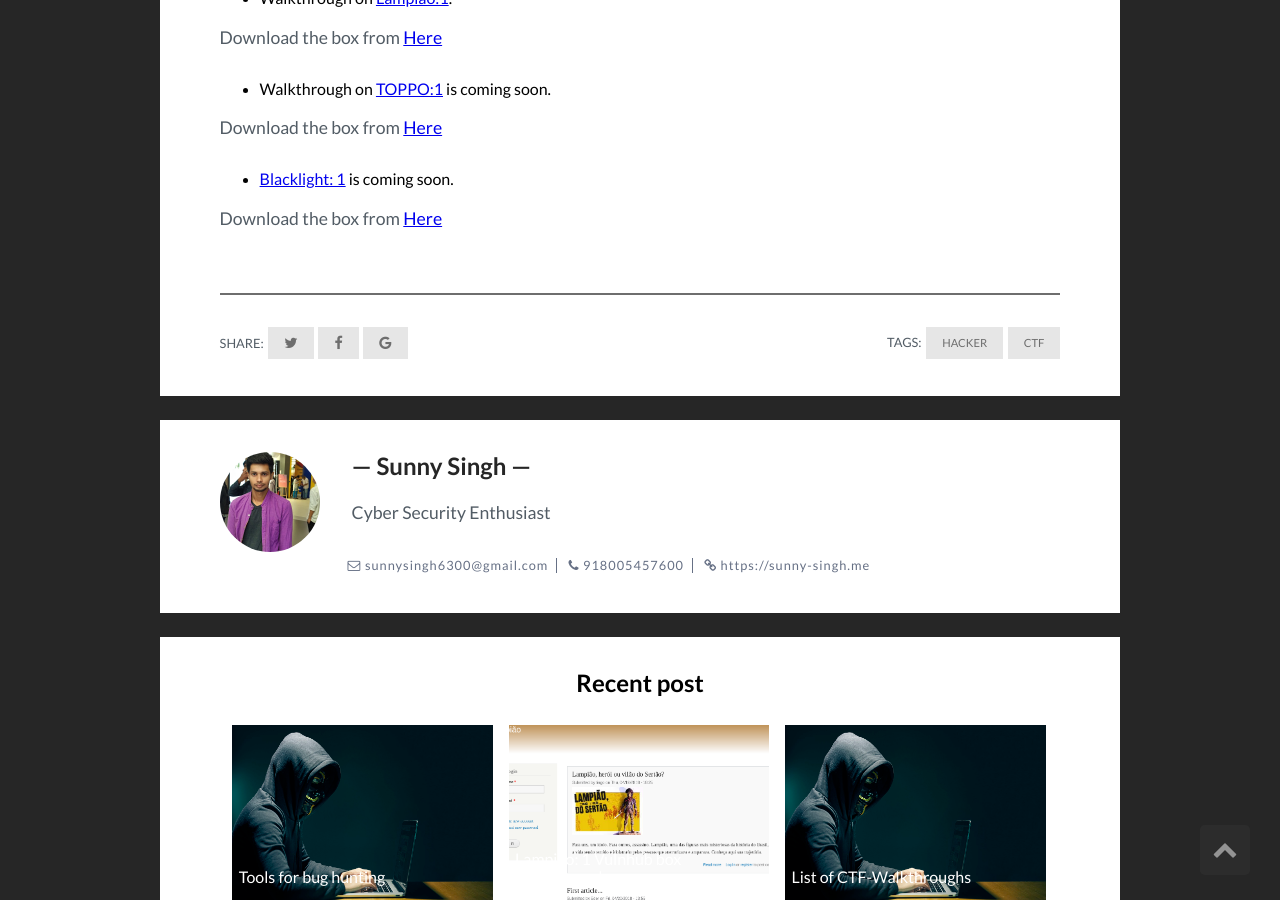
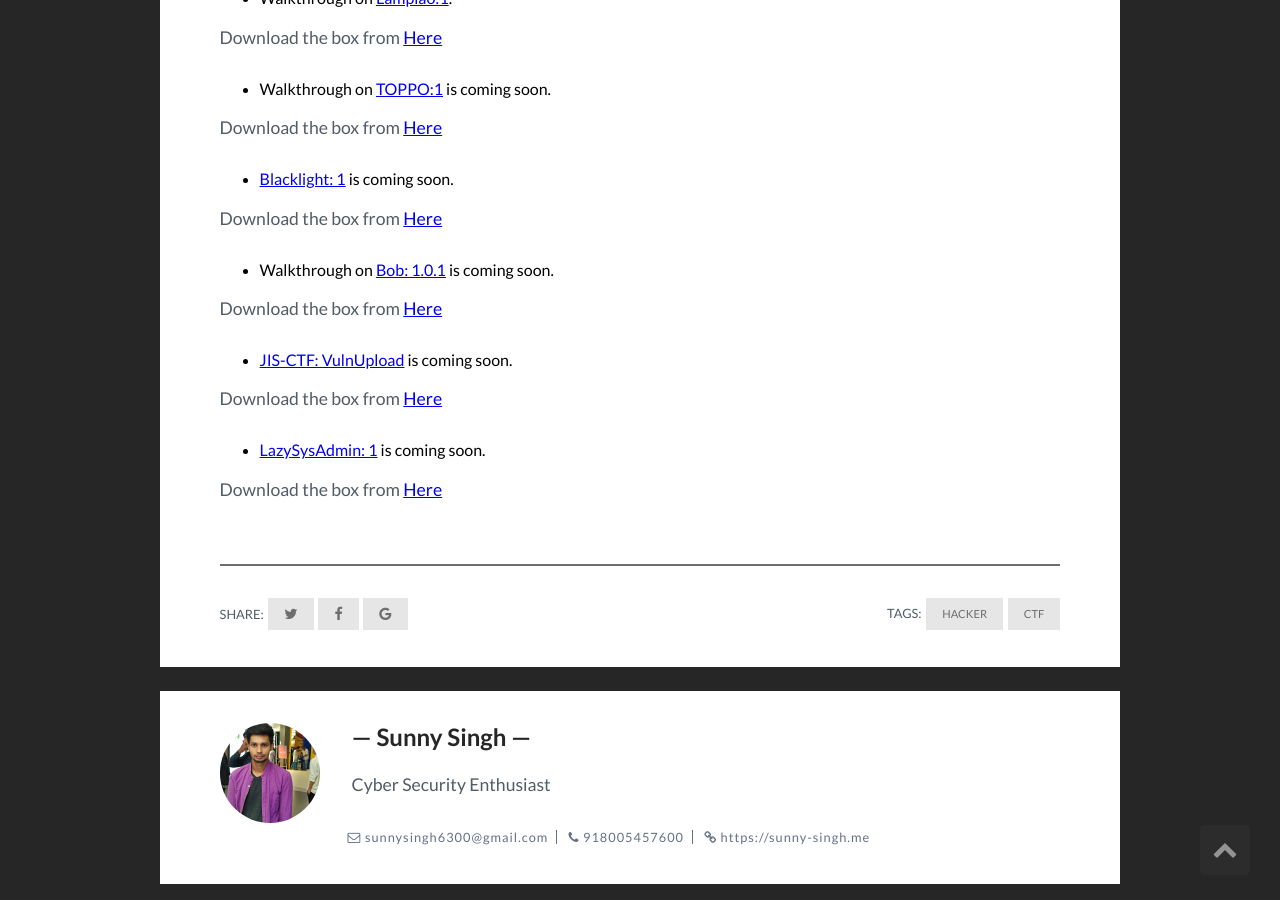
Before and after one commit to sunny6300/innodict.github.io, a Jekyll site: the page built from _posts/2018-09-20-CTF-Walkthrough-List.markdown, in a window 1280 px wide and 900 px high, scrolled down 1004 px. Built offline with Jekyll 4.4.1, drawn with Linux system fonts in a browser that asks for light colours.

Commit message:
Update 2018-09-20-CTF-Walkthrough-List.markdown

```diff
--- a/_posts/2018-09-20-CTF-Walkthrough-List.markdown
+++ b/_posts/2018-09-20-CTF-Walkthrough-List.markdown
@@ -27,3 +27,18 @@ Download the box from [Here](https://download.vulnhub.com/toppo/Toppo.zip)
 * [Blacklight: 1](https://innodict.in) is coming soon.
 
 Download the box from [Here](https://download.vulnhub.com/blacklight/BLACKLIGHT.ova)
+
+
+* Walkthrough on [Bob: 1.0.1](https://innodict.in) is coming soon.
+
+Download the box from [Here](https://download.vulnhub.com/bob/Bob_v1.0.1.ova)
+
+
+* [JIS-CTF: VulnUpload](https://innodict.in) is coming soon.
+
+Download the box from [Here](https://download.vulnhub.com/jisctf/JIS-CTF-VulnUpload-CTF01.ova)
+
+
+* [LazySysAdmin: 1](https://innodict.in) is coming soon.
+
+Download the box from [Here](https://download.vulnhub.com/lazysysadmin/Lazysysadmin.zip)
```
